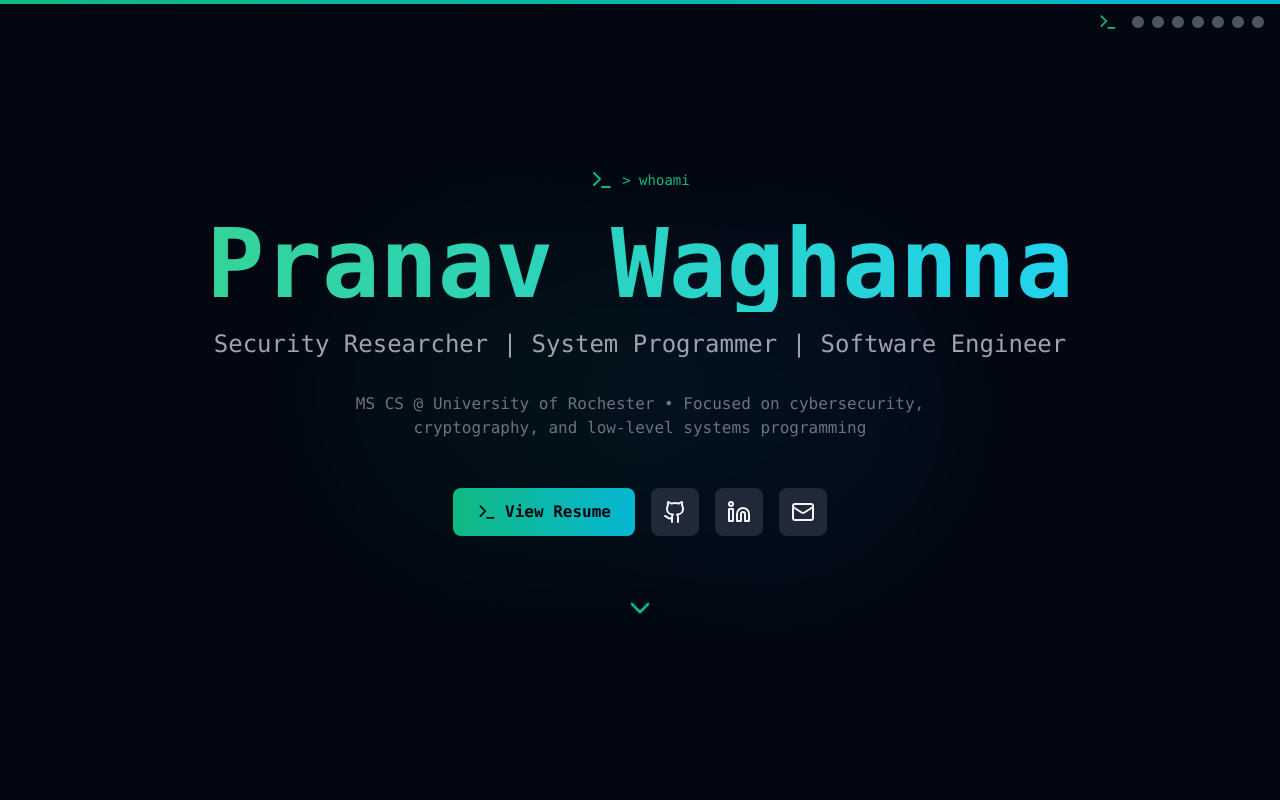
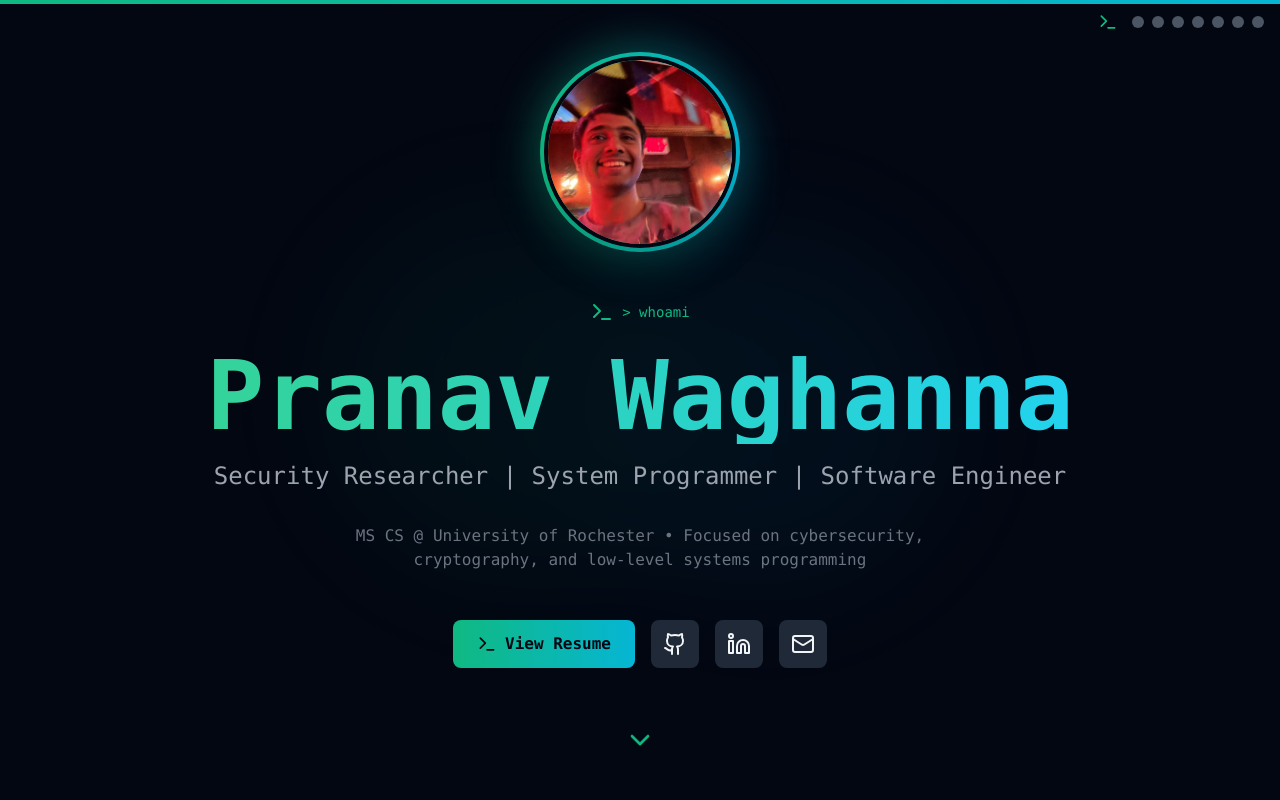
Before and after one commit to pwaghanna/portfolio, a Next.js app: page /portfolio/ in a window 1280 px wide. Shown: the top 800 px of the page. Built offline with nearby package versions, Linux system fonts and the light colour scheme.

Commit message:
added profile picture and updatedd resume

```diff
--- a/pages/index.js
+++ b/pages/index.js
@@ -233,6 +233,18 @@ const Portfolio = () => {
         </div>
 
         <div className="max-w-4xl mx-auto text-center z-10">
+          <div className="mb-8 flex py-4 justify-center">
+            <div className="relative">
+              <div className="absolute inset-0 bg-gradient-to-r from-emerald-500 to-cyan-500 rounded-full blur-xl opacity-50 animate-pulse" />
+              <div className="relative p-1 bg-gradient-to-r from-emerald-500 to-cyan-500 rounded-full">
+                <img
+                  src="/portfolio/profile.jpg"
+                  alt="Pranav Waghanna"
+                  className="w-40 h-40 md:w-48 md:h-48 rounded-full object-cover border-4 border-gray-950 shadow-2xl"
+                />
+              </div>
+            </div>
+          </div>
           <div className="mb-6 flex items-center justify-center gap-2 text-emerald-500">
             <Terminal size={24} />
             <span className="text-sm">&gt; whoami</span>
```
Also changed, not shown: public/profile.jpg (added), 1 other file (tests, documents, lock files or other folders).
